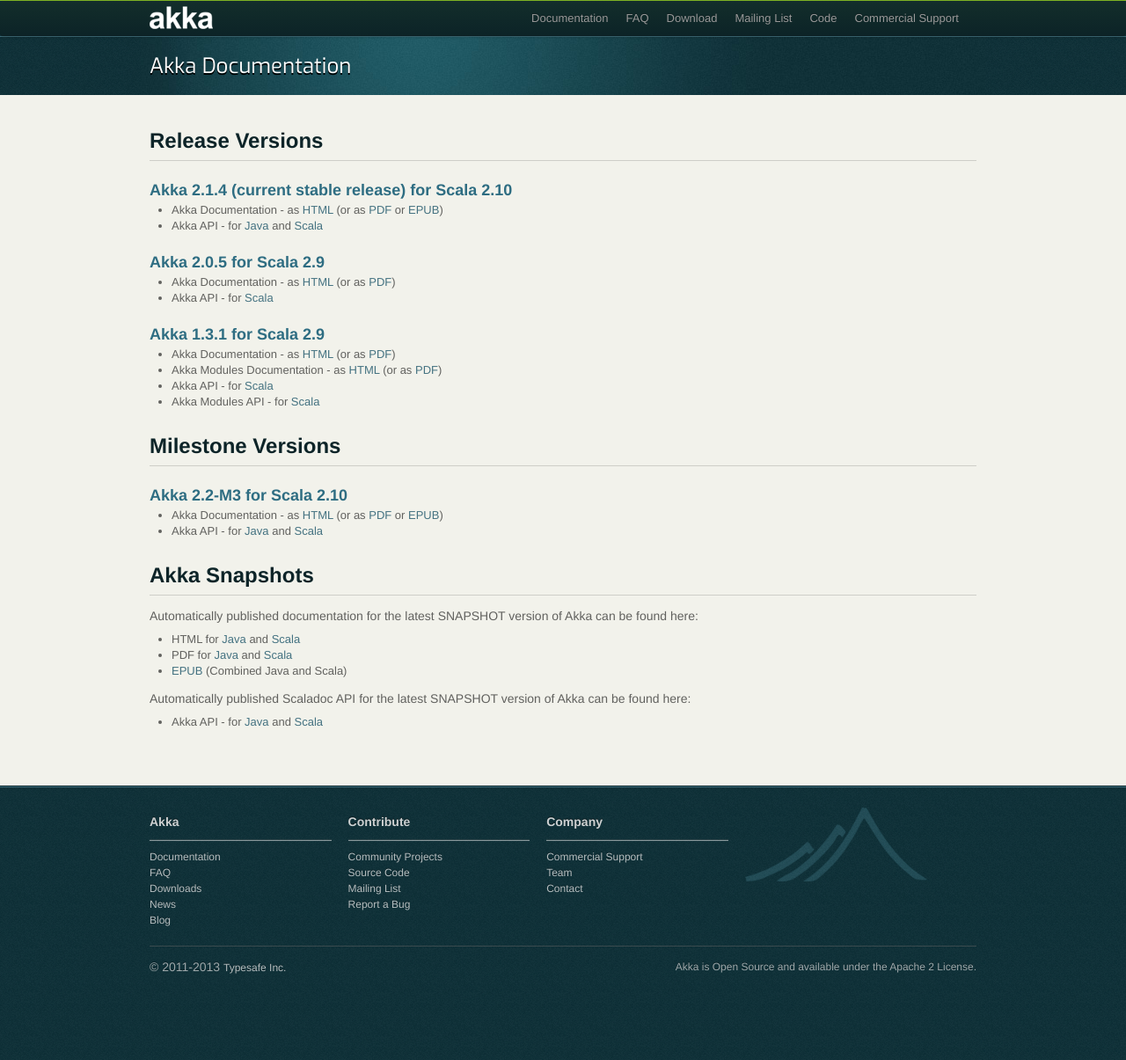
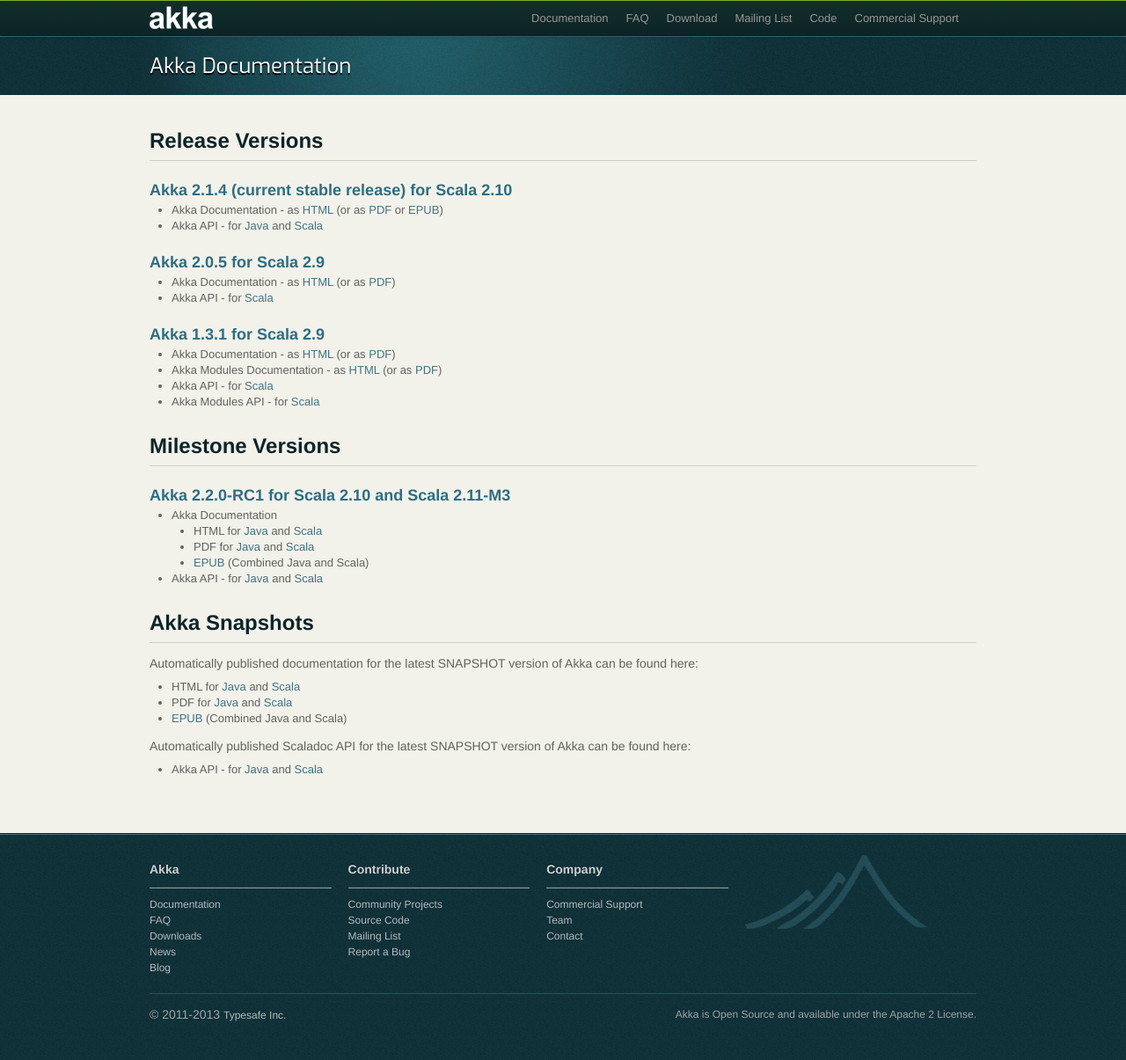
Before and after one commit to raboof/akka.github.com, a Jekyll site: the page built from docs/index.md, in a window 1280 px wide. Shown: the whole page at 88% size. Built offline with Jekyll 4.4.1, drawn with Linux system fonts in a browser that asks for light colours; before the commit the page ends 1151 px from its top, so only the background shows below that.

Commit message:
Updated links to 2.2.0-RC1

```diff
--- a/docs/index.md
+++ b/docs/index.md
@@ -26,10 +26,13 @@
 
 ## Milestone Versions
 
-### Akka 2.2-M3 for Scala 2.10
+### Akka 2.2.0-RC1 for Scala 2.10 and Scala 2.11-M3
 
-* Akka Documentation - as [HTML](http://doc.akka.io/docs/akka/2.2-M3) (or as [PDF](http://doc.akka.io/docs/akka/2.2-M3/Akka.pdf) or [EPUB](http://doc.akka.io/docs/akka/2.2-M3/Akka.epub))
-* Akka API - for  [Java](http://doc.akka.io/japi/akka/2.2-M3/) and [Scala](http://doc.akka.io/api/akka/2.2-M3/)
+* Akka Documentation
+    * HTML for [Java](http://doc.akka.io/docs/akka/2.2.0-RC1/java.html) and [Scala](http://doc.akka.io/docs/akka/2.2.0-RC1/scala.html)
+    * PDF for [Java](http://doc.akka.io/docs/akka/2.2.0-RC1/AkkaJava.pdf) and [Scala](http://doc.akka.io/docs/akka/2.2.0-RC1/AkkaScala.pdf)
+    * [EPUB](http://doc.akka.io/docs/akka/2.2.0-RC1/Akka.epub) (Combined Java and Scala)
+* Akka API - for  [Java](http://doc.akka.io/japi/akka/2.2.0-RC1/) and [Scala](http://doc.akka.io/api/akka/2.2.0-RC1/)
 
 ## Akka Snapshots
 
```
